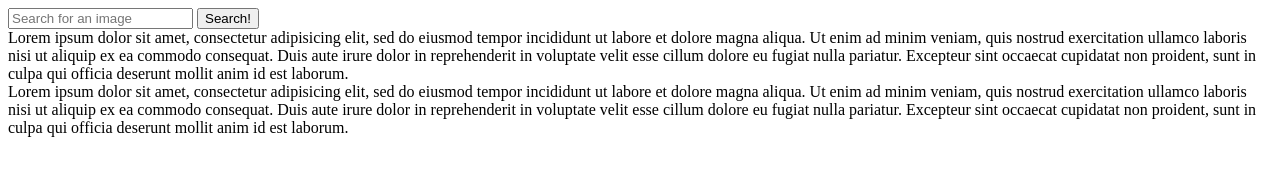
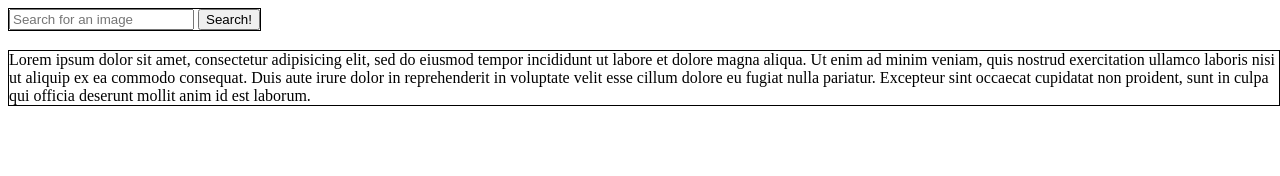
Before and after one commit to Souzooka/Getty-Images, a plain HTML site: page public/index.html in a window 1280 px wide. Drawn offline with Linux system fonts and the light colour scheme; a script that the page names is missing.

Commit message:
Stub out CSS

```diff
--- a/public/css/styles.css
+++ b/public/css/styles.css
@@ -0,0 +1,17 @@
+
+#header {
+  position: fixed;
+  border: 1px solid black
+}
+
+#side-bar {
+  position: fixed;
+  top: 50px;
+  border: 1px solid black
+
+}
+
+#img-container {
+  position: relative;
+  top: 100px;
+}
--- a/public/index.html
+++ b/public/index.html
@@ -16,12 +16,7 @@
   consequat. Duis aute irure dolor in reprehenderit in voluptate velit esse
   cillum dolore eu fugiat nulla pariatur. Excepteur sint occaecat cupidatat non
   proident, sunt in culpa qui officia deserunt mollit anim id est laborum.</div>
-  <div id="img-container">Lorem ipsum dolor sit amet, consectetur adipisicing elit, sed do eiusmod
-  tempor incididunt ut labore et dolore magna aliqua. Ut enim ad minim veniam,
-  quis nostrud exercitation ullamco laboris nisi ut aliquip ex ea commodo
-  consequat. Duis aute irure dolor in reprehenderit in voluptate velit esse
-  cillum dolore eu fugiat nulla pariatur. Excepteur sint occaecat cupidatat non
-  proident, sunt in culpa qui officia deserunt mollit anim id est laborum.</div>
+  <div id="img-container"></div>
   <script type="text/javascript" src="js/API_KEY.js"></script>
   <script type="text/javascript" src="js/app.js"></script>
 </body>
```
